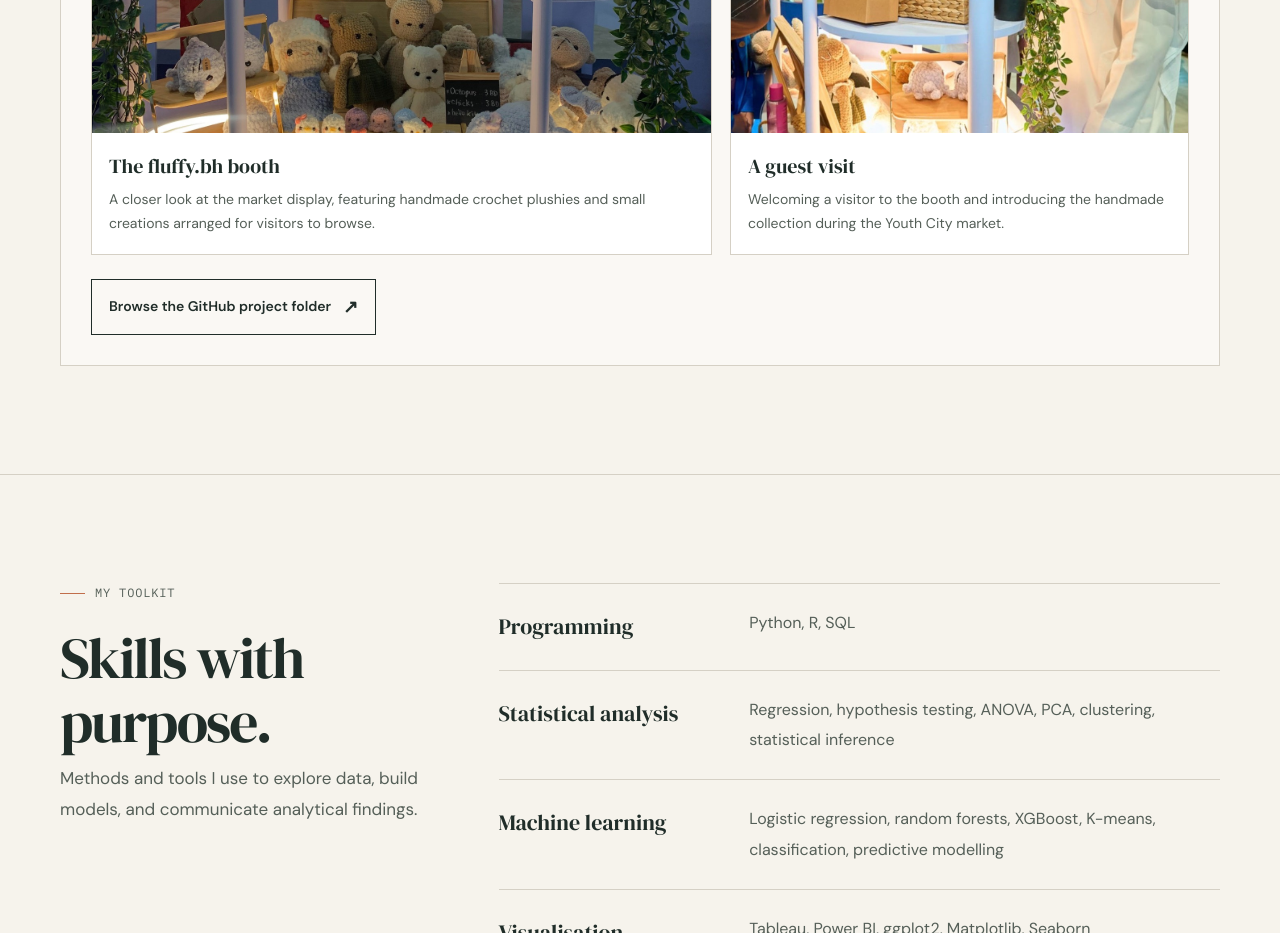
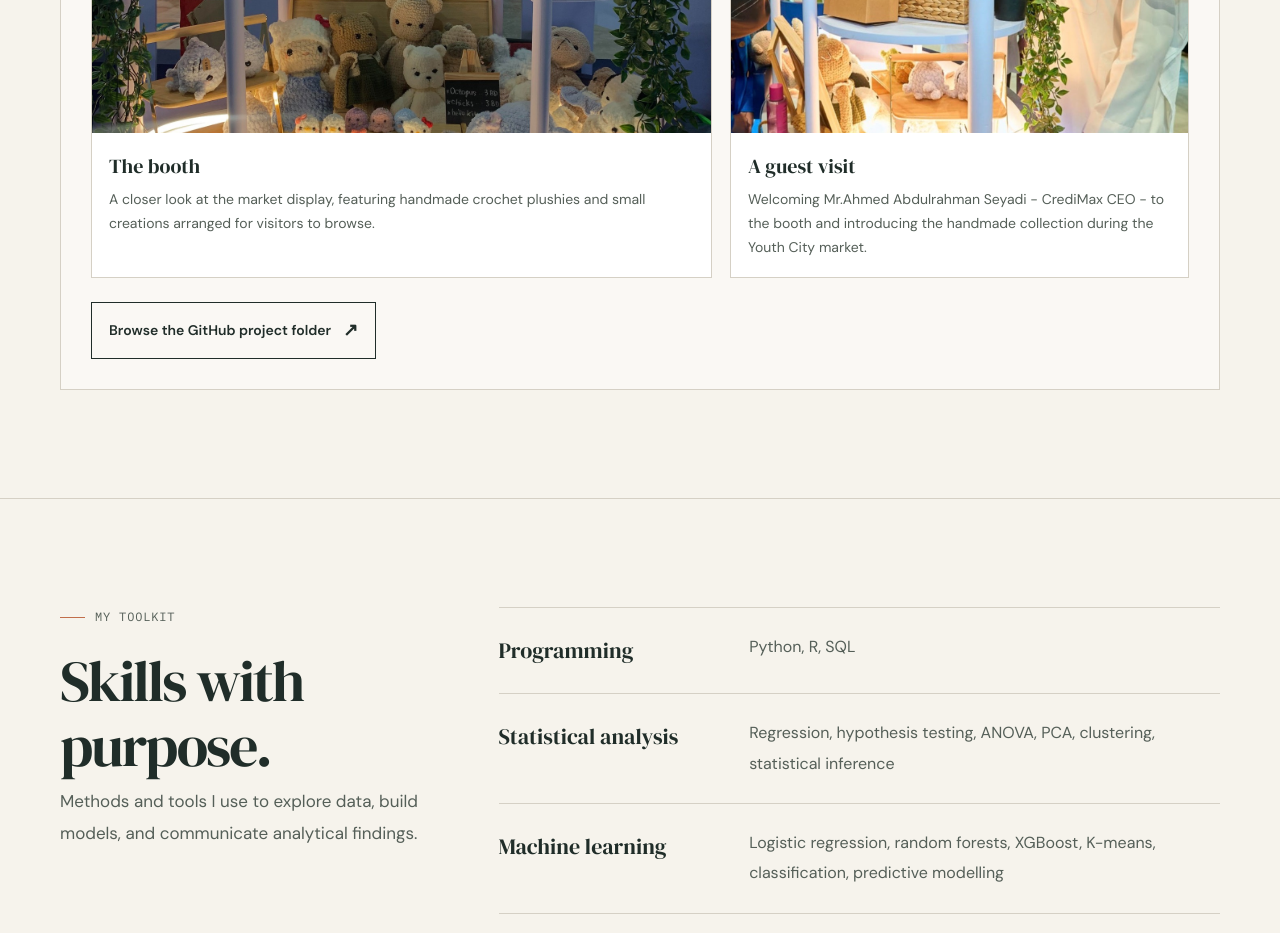
Before and after one commit to saradhaif/saradhaif.github.io, a plain HTML site: page index.html in a window 1280 px wide. Shown: the part 2860-3793 px from the top of the page. Drawn offline with Linux system fonts and the light colour scheme.

Commit message:
Update index.html

```diff
--- a/index.html
+++ b/index.html
@@ -1332,7 +1332,7 @@
               <img src="images/youth-city-fluffy-booth.jpg"
                    alt="The fluffy.bh market booth displaying handmade crochet plushies">
               <figcaption>
-                <strong>The fluffy.bh booth</strong>
+                <strong>The booth</strong>
                 A closer look at the market display, featuring handmade
                 crochet plushies and small creations arranged for visitors
                 to browse.
@@ -1344,7 +1344,7 @@
                    alt="A guest visiting the fluffy.bh booth during Youth City 2030">
               <figcaption>
                 <strong>A guest visit</strong>
-                Welcoming a visitor to the booth and introducing the
+                Welcoming Mr.Ahmed Abdulrahman Seyadi - CrediMax CEO - to the booth and introducing the
                 handmade collection during the Youth City market.
               </figcaption>
             </figure>
```
